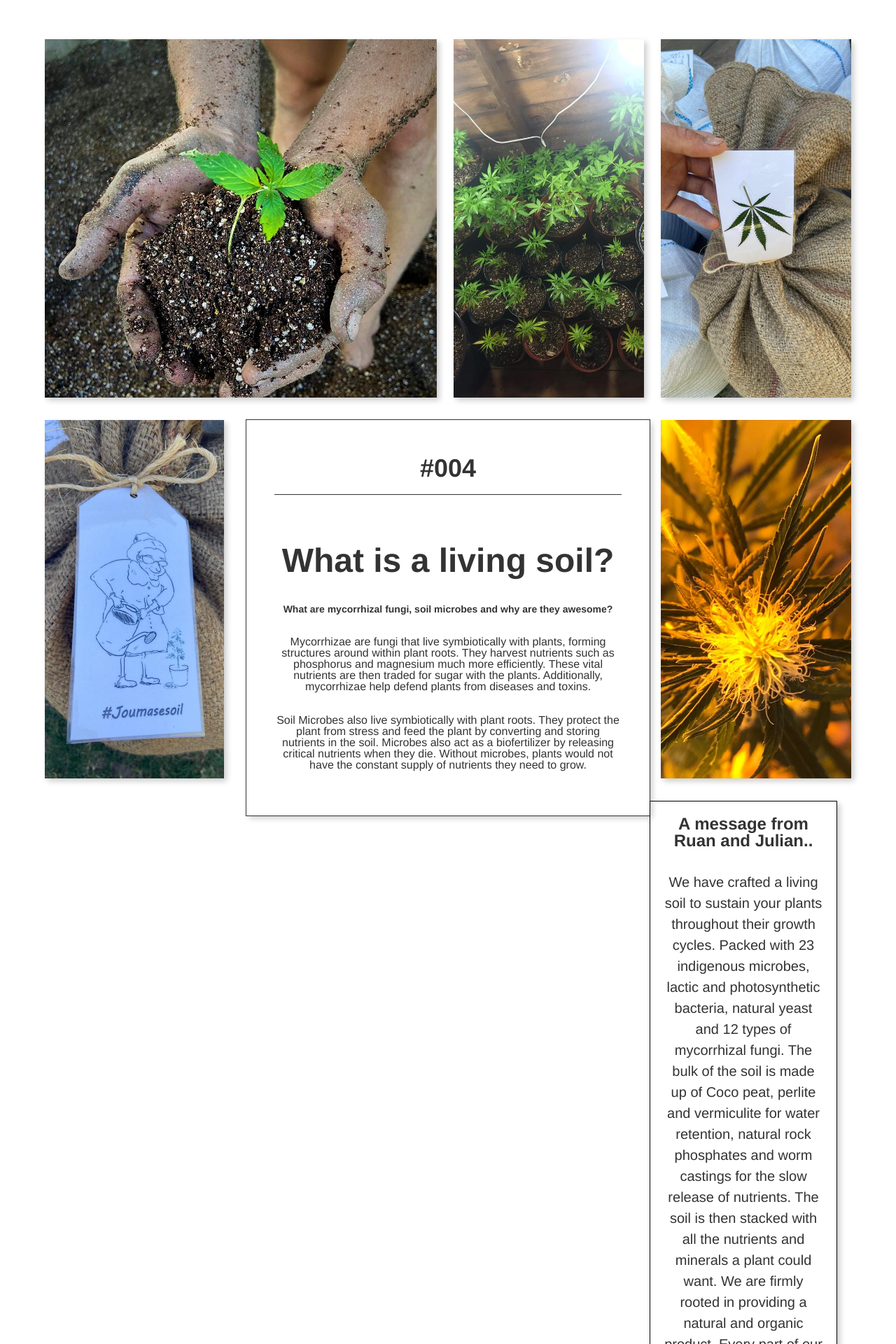
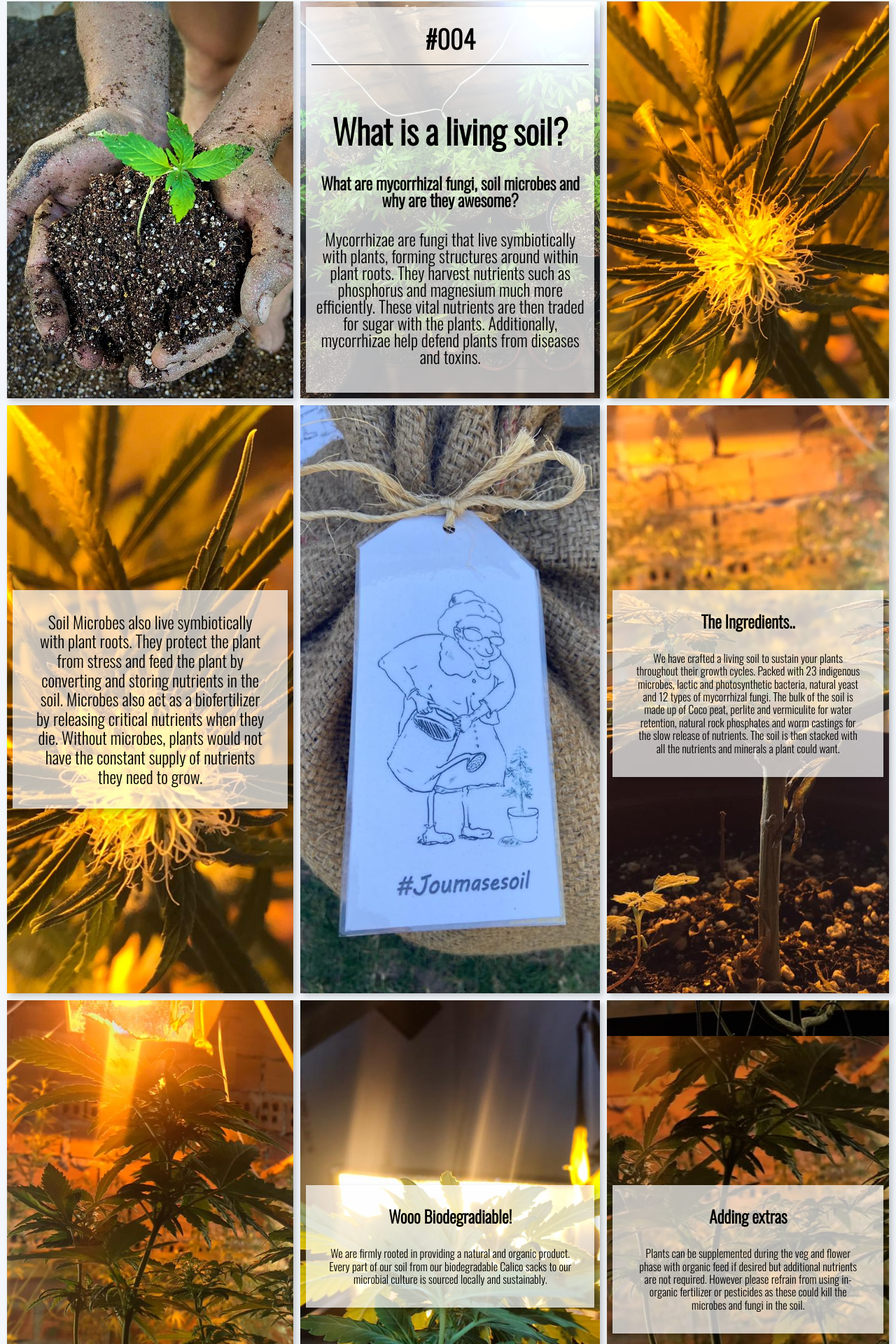
Before and after one commit to JouMaSeSoil/shop, a React (Create React App) app: page / in a window 1280 px wide. Shown: the part 774-2694 px from the top of the page at 70% size. Built offline with nearby package versions, Linux system fonts and the light colour scheme.

Commit message:
new mobille\desktop version

```diff
--- a/src/App.js
+++ b/src/App.js
@@ -7,6 +7,7 @@ import "tachyons";
 import { Component } from "react";
 import Contacts from "./Components/Contacts/Contacts";
 import Checkout from "./Components/Checkout/Checkout";
+import AboutDesktop from "./Components/About/AboutDesktop";
 
 class App extends Component {
   constructor() {
@@ -53,7 +54,13 @@ class App extends Component {
         {this.state.route === "home" ? (
           <div>
             <Welcome />
-            <About id="About" />
+            { window.screen.width < 500 ? (
+                <About id="About" />
+            ) : (
+                <AboutDesktop id="About" />
+            )}
+
+
             <Product
               setQuantity={this.setQuantity}
               bagQuantity={this.state.bagQuantity}
--- /dev/null
+++ b/src/Components/About/AboutDesktop.css
@@ -0,0 +1,19 @@
+.grid-container {
+    display : grid;
+    grid-gap: 10px;
+    grid-template-columns: auto auto auto;
+    grid-template-rows: auto auto auto;
+    padding: 10px;
+
+}
+.grid-item {
+    background-color: rgba(255, 255, 255, 0.8);
+    border: 1px solid rgba(0, 0, 0, 0.8);
+    padding: 20px;
+    font-size: 30px;
+    text-align: center;
+  }
+
+  .whitebg{
+    background-color: rgba(255, 255, 255, 0.7);
+  }
--- /dev/null
+++ b/src/Components/About/AboutDesktop.js
@@ -0,0 +1,103 @@
+import React from "react";
+import "./AboutDesktop.css";
+import photo1 from "./photos/1.jpeg";
+import photo2 from "./photos/3.jpeg";
+import photo3 from "./photos/5.jpeg";
+import photo4 from "./photos/6.jpeg";
+import photo5 from "./photos/8.jpeg";
+import photo6 from "./photos/9.jpeg";
+import photo7 from "./photos/10.jpeg";
+import photo8 from "./photos/11.jpeg";
+import photo9 from "./photos/12.jpeg";
+
+const About = () => {
+    return (
+
+        <div class="grid-container">
+
+        <div class="cover pv5 pv6-m pv7-l shadow-5"
+            style={{ background: `black url(${photo1}) center` }}>
+        </div>
+
+        <div class="cover shadow-5"
+            style={{ background: `black url(${photo2}) center` }}>
+            <div className="fl shadow-5 whitebg ma2">
+                <div className="pa2 ">
+          {/* This is where the scroll soome results takes you (h1 below this) */}
+                    <h1 id="Results" className="f4 f2-l fw7 mt0 pv3-l bb-l bb--black">
+                        #004
+                    </h1>
+                    <p className="lh-copy mt2 mt3-m mt5-l f6 ">
+                        <span className="fw9 f6 f1-l db lh-title mb3 mb4-l">
+                            What is a living soil?
+                        </span>
+                        <span className="db-ns f3 fw7 lh-solid mb3 mb0-m mb4-l">
+                            What are mycorrhizal fungi, soil microbes and why are they awesome?
+                        </span>
+                        <span className="db-ns f3  lh-solid mb3 mb0-m mb4-l">
+                            Mycorrhizae are fungi that live symbiotically with plants, forming structures around within plant roots. They harvest nutrients such as phosphorus and magnesium much more efficiently. These vital nutrients are then traded for sugar with the plants. Additionally, mycorrhizae help defend plants from diseases and toxins.
+                        </span>
+                    </p>
+                </div>
+            </div>
+        </div>
+
+        <div class="cover pv5 pv6-m pv7-l shadow-5"
+        style={{ background: `black url(${photo5}) center` }}>
+        </div>
+
+        <div class="cover pv5 pv6-m pv7-l shadow-5" style={{ background: `black url(${photo5}) center` }}>
+                <div className="fl shadow-5 whitebg ma2">
+                <div className="pa4">
+                <span className=" f3  black">
+                    Soil Microbes also live symbiotically with plant roots. They protect the plant from stress and feed the plant by converting and storing nutrients in the soil.
+                    Microbes also act as a biofertilizer by releasing critical nutrients when they die. Without microbes, plants would not have the constant supply of nutrients they need to grow.
+                </span>
+
+        </div>
+        </div>
+
+
+            </div>
+
+        <div class="cover pv5 pv6-m pv7-l shadow-5"
+            style={{ background: `black url(${photo4}) center` }}>
+
+        </div>
+        <div class="cover pv5 pv6-m pv7-l shadow-5"
+            style={{ background: `black url(${photo6}) center` }}>
+                     <div className="pa4 shadow-5 whitebg ma2 pa4">
+                <span className="db-ns f3 fw7 lh-solid mb3 mb0-m mb4-l">The Ingredients..</span>
+                <span  >
+                We have crafted a living soil to sustain your plants throughout their growth cycles. Packed with 23 indigenous microbes, lactic and photosynthetic bacteria, natural yeast and 12 types of mycorrhizal fungi.
+                The bulk of the soil is made up of Coco peat, perlite and vermiculite for water retention, natural rock phosphates and worm castings for the slow release of nutrients. The soil is then stacked with all the nutrients and minerals a plant could want.
+                </span>
+                </div>
+            </div>
+        <div class="cover pv5 pv6-m pv7-l shadow-5"
+            style={{ background: `black url(${photo7}) center` }}>
+
+            </div>
+        <div class="cover pv5 pv6-m pv7-l shadow-5"
+            style={{ background: `black url(${photo8}) center` }}>
+                <div  className="pa4 shadow-5 whitebg ma2 pa4">
+                <span className="db-ns f3 fw7 lh-solid mb3 mb0-m mb4-l">Wooo Biodegradiable!</span>
+                <span >
+                    We are firmly rooted in providing a natural and organic product. Every part of our soil from our biodegradable Calico sacks to our microbial culture is sourced locally and sustainably.
+                </span>
+                </div>
+            </div>
+        <div class="gcover pv5 pv6-m pv7-l shadow-5"
+            style={{ background: `black url(${photo9}) center` }}>
+                <div   className="pa4 shadow-5 whitebg ma2 pa4">
+                <span className="db-ns f3 fw7 lh-solid mb3 mb0-m mb4-l">Adding extras</span>
+                <span>
+                Plants can be supplemented during the veg and flower phase with organic feed if desired but additional nutrients are not required. However please refrain from using in-organic fertilizer or pesticides as these could kill the microbes and fungi in the soil.
+                </span>
+                </div>
+            </div>
+    </div>
+    );
+};
+
+    export default About;
```
Also changed, not shown: 1 other file (tests, documents, lock files or other folders).
